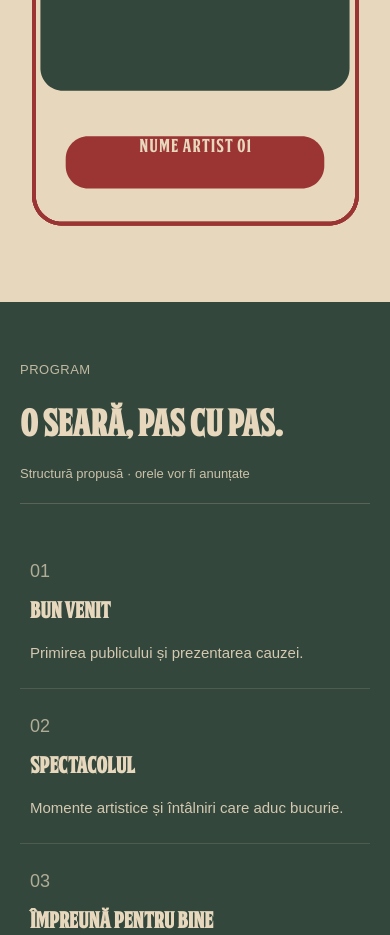
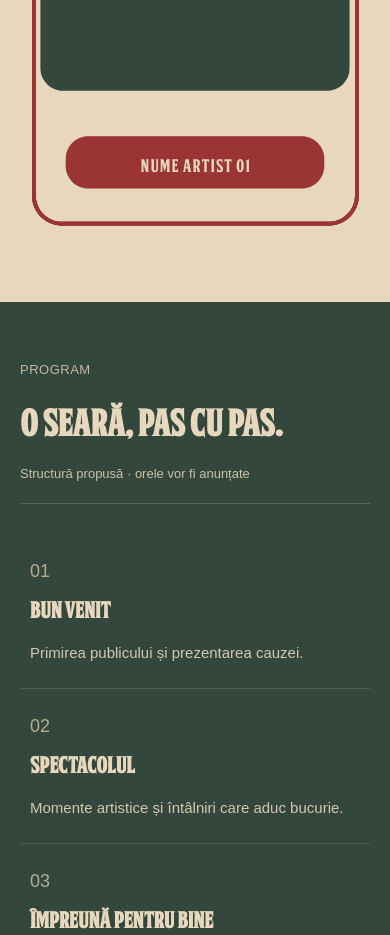
Before and after one commit to OSFIIR/Spectacol-Caritabil-de-Craciun-Frontend, a React (Create React App) app in the folder spectacol-caritabil-de-craciun/: page /artists in a window 390 px wide. Shown: the part 1540-2475 px from the top of the page. Built offline with nearby package versions, Linux system fonts and the light colour scheme; a web font is replaced by a local one.

Commit message:
rezolvare mici bag-uri

```diff
--- a/spectacol-caritabil-de-craciun/src/components/ArtistsCarousel/ArtistsCarousel.scss
+++ b/spectacol-caritabil-de-craciun/src/components/ArtistsCarousel/ArtistsCarousel.scss
@@ -209,11 +209,15 @@
 /* --- NUMELE ARTISTULUI --- */
 .artist-name-box {
   position: absolute;
-  bottom: 20%;
   left: 50%;
   transform: translateX(-50%);
   width: 80%;
+
+  display: flex !important;
+  justify-content: center;
+  align-items: center;
   text-align: center;
+  margin: 0 auto !important;
 
   font-family: 'FTY SKORZHEN NCV', serif;
   font-size: 24px;
@@ -222,22 +226,76 @@
 
   z-index: 3;
   pointer-events: none;
+
+  /* Pentru Desktop */
+  bottom: 82px;
 }
 
-/* Adaptare pe telefoane (Dimensiuni și Poziție Nume) */
-@media (max-width: 480px) {
+/* ----------------------------------------------------
+   RANGE 1: Telefoane mai mari (între 391px și 480px)
+   Exemplu: 425px lățime (ca în prima imagine)
+   ---------------------------------------------------- */
+@media (max-width: 480px) and (min-width: 391px) {
   .artist-card {
-    /* Mărim lățimea relativ la ecran pentru a ocupa mai mult loc în vizor
-       și adăugăm un aspect-ratio clar ca să nu se spargă SVG-ul */
     width: 85vw;
     height: auto;
     aspect-ratio: 406 / 605.6;
   }
 
   .artist-name-box {
-    font-size: 18px;
-    /* Am urcat textul de la 20% la 23% pentru a-l centra mai bine
-       în interiorul cutiei roșii de pe SVG */
-    bottom: 17.2%;
+    font-size: clamp(16px, 4vw, 20px);
+
+    /* Aici pui valoarea care arată bine pentru ecranul de 425px */
+    bottom: 17%;
+
+    transform: translateX(-50%);
+    top: auto;
   }
 }
+
+/* ----------------------------------------------------
+   RANGE 2: Telefoane standard și mici (sub 390px)
+   Exemplu: 375px lățime (ca în a doua imagine)
+   ---------------------------------------------------- */
+@media (max-width: 390px) {
+  .artist-card {
+    width: 85vw;
+    height: auto;
+    aspect-ratio: 406 / 605.6;
+  }
+
+  .artist-name-box {
+    font-size: clamp(14px, 4.5vw, 18px);
+
+    /* Aici pui o valoare diferită, mai ridicată,
+       pentru a compensa coborârea textului pe ecranele mici */
+    bottom: 13.5%;
+
+    transform: translateX(-50%);
+    top: auto;
+  }
+}
+
+/* Reguli generale pentru overlay (valabile pentru ambele range-uri pe mobil) */
+@media (max-width: 480px) {
+  .artist-overlay {
+    /* Folosim procente mult mai stricte pentru a prinde EXACT pătratul verde */
+    top: 12%;      /* Lasă spațiu de sus, până la dunga roșie */
+    left: 12%;       /* Marginea verde din stânga */
+    right: 12%;      /* Marginea verde din dreapta */
+    bottom: 36%;     /* Aici e cheia: ridicăm puternic partea de jos ca să nu mai curgă pe bej */
+
+    /* Ne asigurăm că textul din interior se centrează frumos pe acest spațiu redus */
+    display: flex;
+    align-items: center;
+    justify-content: center;
+    padding: 15px;
+    border-radius: 16px; /* Rotunjire un pic mai mică pe mobil ca să arate proporțional */
+  }
+
+  .artist-description {
+    /* Micșorăm un pic fontul descrierii pe mobil ca să încapă în spațiul nou, mai scurt */
+    font-size: clamp(12px, 3.5vw, 15px);
+    line-height: 1.4;
+  }
+}
--- a/spectacol-caritabil-de-craciun/src/components/DonateHero/DonateHero.jsx
+++ b/spectacol-caritabil-de-craciun/src/components/DonateHero/DonateHero.jsx
@@ -56,16 +56,11 @@ const DonateHero = () => {
           </div>
 
           <div className="donate-form-col">
-            {/*
-                Folosim dangerouslySetInnerHTML pentru a fenta React-ul.
-                Acest lucru previne "crash-ul" (eroarea roșie pe care ai avut-o),
-                permite butoanelor Stripe/Link să funcționeze corect
-                și păstrează enable-auto-scroll="false" ca să nu sară pagina!
-            */}
+            {/* AM ȘTERS enable-auto-scroll COMPLET DE AICI! */}
             <div
               className="donate-form-container"
               dangerouslySetInnerHTML={{
-                __html: `<dbox-widget campaign="spectacol-caritabil-de-craciun-2026" type="donation_form" enable-auto-scroll="false"></dbox-widget>`
+                __html: `<dbox-widget campaign="spectacol-caritabil-de-craciun-2026" type="donation_form"></dbox-widget>`
               }}
             />
           </div>
--- a/spectacol-caritabil-de-craciun/src/components/DonateHero/DonateHero.scss
+++ b/spectacol-caritabil-de-craciun/src/components/DonateHero/DonateHero.scss
@@ -186,11 +186,7 @@
 
   @media (max-width: 1200px) {
     transform: none;
-
-    /* Păstrăm lățimea de 100% dar ne asigurăm că flexbox-ul
-       îl ține perfect centrat pe orizontală */
     width: 100%;
-    max-width: 100%;
     margin: 0 auto;
     height: auto;
   }
@@ -217,7 +213,12 @@
   -webkit-overflow-scrolling: touch;
 
   @media (max-width: 1200px) {
-    /* MOBIL: Puțin mai scurt ca să nu iasă jos (430px în loc de 450px sau 530px) */
+    /* BLOCAJ LĂȚIME: Exact 375px oricât de mic ar fi ecranul */
+    width: 375px !important;
+    min-width: 375px !important;
+    max-width: 375px !important;
+
+    /* BLOCAJ ÎNĂLȚIME: Exact 430px */
     height: 430px !important;
     min-height: 430px !important;
     max-height: 430px !important;
```
